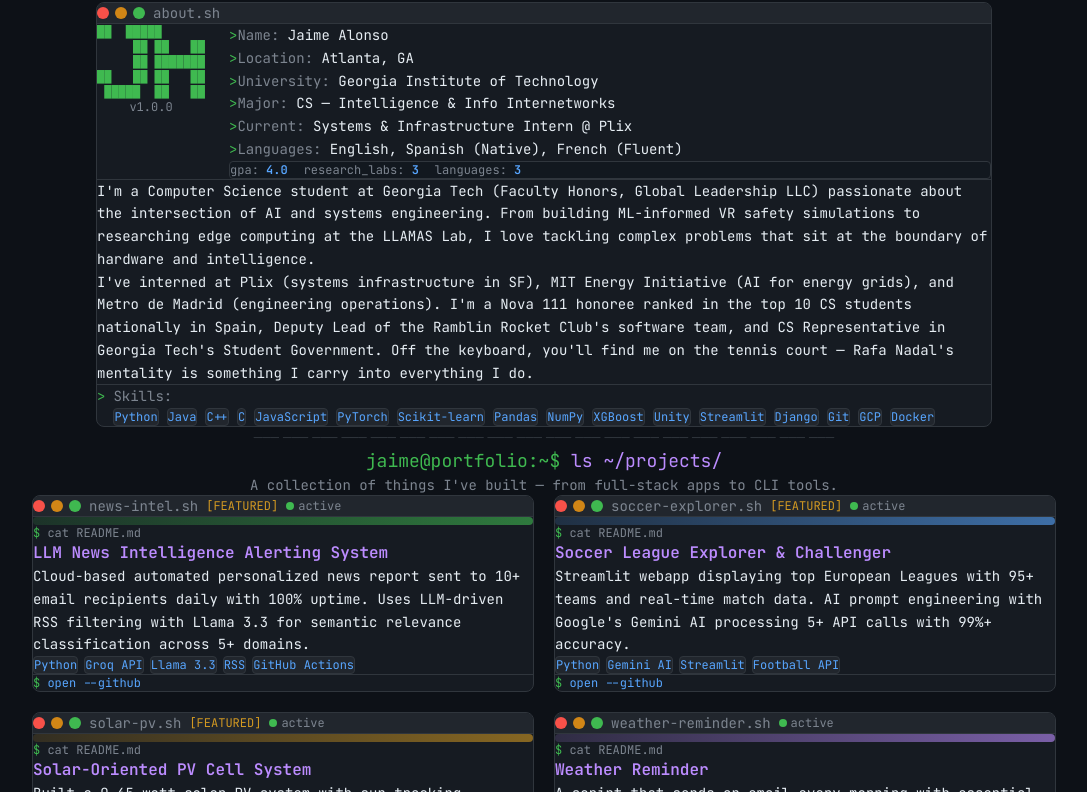
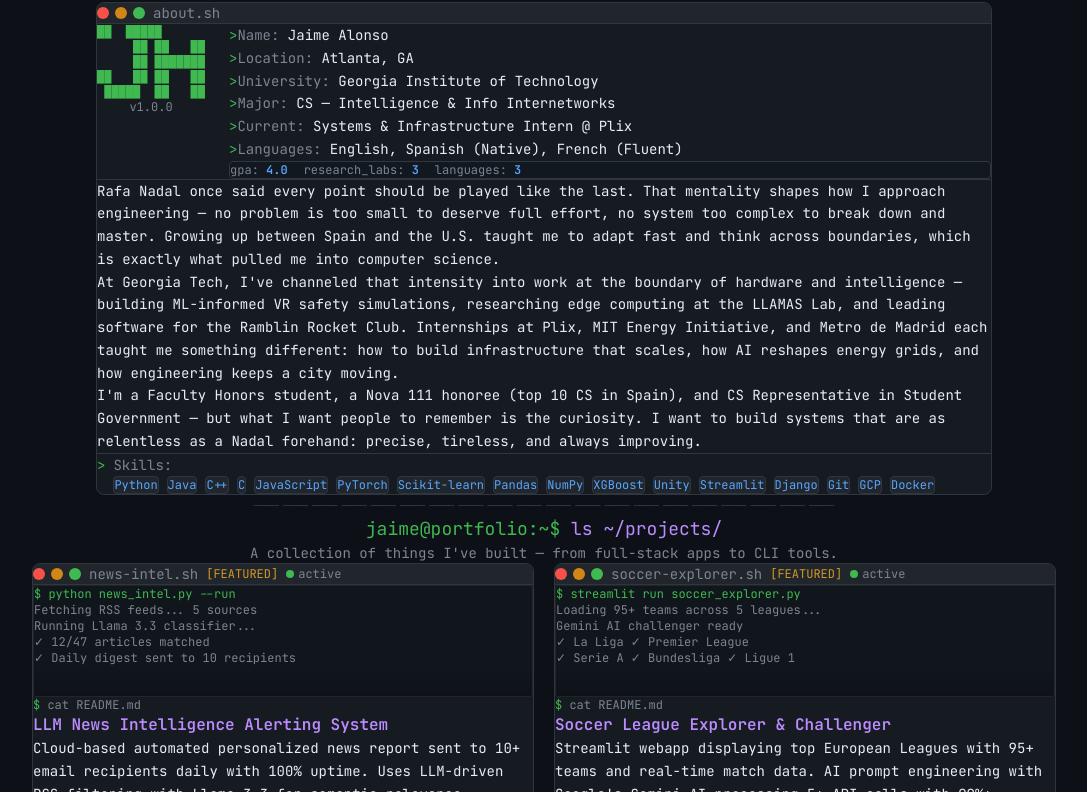
Before and after one commit to JaimeJr1/Portfolio, a React (Vite) app: page / in a window 1280 px wide. Shown: the part 868-1660 px from the top of the page, without its empty margins (96-1183 px from the left). Built offline with nearby package versions, Linux system fonts and the light colour scheme.

Commit message:
Add project terminal previews, rewrite bio, add availability CTA
- Replace gradient strips with terminal-style command output previews
- Rewrite About bio: lead with Nadal mentality, weave credentials into story
- Add pulsing "open to opportunities" status block in Contact section

```diff
--- a/src/data/projects.js
+++ b/src/data/projects.js
@@ -9,6 +9,13 @@ export const projects = [
     status: 'active',
     featured: true,
     color: '#3fb950',
+    preview: [
+      '$ python news_intel.py --run',
+      'Fetching RSS feeds... 5 sources',
+      'Running Llama 3.3 classifier...',
+      '✓ 12/47 articles matched',
+      '✓ Daily digest sent to 10 recipients',
+    ],
   },
   {
     title: 'Soccer League Explorer & Challenger',
@@ -20,6 +27,13 @@ export const projects = [
     status: 'active',
     featured: true,
     color: '#58a6ff',
+    preview: [
+      '$ streamlit run soccer_explorer.py',
+      'Loading 95+ teams across 5 leagues...',
+      'Gemini AI challenger ready',
+      '✓ La Liga  ✓ Premier League',
+      '✓ Serie A  ✓ Bundesliga  ✓ Ligue 1',
+    ],
   },
   {
     title: 'Solar-Oriented PV Cell System',
@@ -31,6 +45,13 @@ export const projects = [
     status: 'active',
     featured: true,
     color: '#d29922',
+    preview: [
+      '$ ./solar_tracker --start',
+      'Initializing servos... OK',
+      'Light sensor calibrated: 820 lux',
+      'Tracking sun position... 42.3°',
+      '✓ Output: 0.65W | Bluetooth: connected',
+    ],
   },
   {
     title: 'Weather Reminder',
@@ -42,6 +63,13 @@ export const projects = [
     status: 'active',
     featured: false,
     color: '#bc8cff',
+    preview: [
+      '$ python weather.py --send',
+      'Fetching forecast for Atlanta, GA...',
+      '☀ 78°F | Humidity: 45%',
+      '"Stay hungry, stay foolish."',
+      '✓ Email sent at 7:00 AM',
+    ],
   },
   {
     title: 'Frog Game',
@@ -53,6 +81,13 @@ export const projects = [
     status: 'archived',
     featured: false,
     color: '#f85149',
+    preview: [
+      '$ java -jar frog_game.jar',
+      'Loading level 1...',
+      '🐸 ━━━━━━━━━━━━━━━ 🏁',
+      '   🚗  🚙   🚕  🚗',
+      'Score: 350 | Lives: 3',
+    ],
   },
   {
     title: 'Movie Store',
@@ -64,5 +99,12 @@ export const projects = [
     status: 'archived',
     featured: false,
     color: '#d18616',
+    preview: [
+      '$ python manage.py runserver',
+      'Starting Django server on :8000',
+      'Models loaded: Movie, Genre, Review',
+      '✓ 120 movies in catalog',
+      '✓ Admin panel ready at /admin',
+    ],
   },
 ]
--- a/src/sections/About.jsx
+++ b/src/sections/About.jsx
@@ -67,17 +67,22 @@ export default function About() {
 
           <div className="mt-6 border-t border-border pt-5 space-y-4">
             <p className="text-text-primary leading-relaxed">
-              I'm a Computer Science student at Georgia Tech (Faculty Honors, Global Leadership LLC)
-              passionate about the intersection of AI and systems engineering. From building ML-informed
-              VR safety simulations to researching edge computing at the LLAMAS Lab, I love tackling
-              complex problems that sit at the boundary of hardware and intelligence.
+              Rafa Nadal once said every point should be played like the last. That mentality shapes
+              how I approach engineering — no problem is too small to deserve full effort, no system
+              too complex to break down and master. Growing up between Spain and the U.S. taught me
+              to adapt fast and think across boundaries, which is exactly what pulled me into computer science.
             </p>
             <p className="text-text-primary leading-relaxed">
-              I've interned at Plix (systems infrastructure in SF), MIT Energy Initiative (AI for energy grids),
-              and Metro de Madrid (engineering operations). I'm a Nova 111 honoree ranked in the top 10 CS
-              students nationally in Spain, Deputy Lead of the Ramblin Rocket Club's software team, and CS
-              Representative in Georgia Tech's Student Government. Off the keyboard, you'll find me on the
-              tennis court — Rafa Nadal's mentality is something I carry into everything I do.
+              At Georgia Tech, I've channeled that intensity into work at the boundary of hardware and
+              intelligence — building ML-informed VR safety simulations, researching edge computing at the
+              LLAMAS Lab, and leading software for the Ramblin Rocket Club. Internships at Plix, MIT Energy
+              Initiative, and Metro de Madrid each taught me something different: how to build infrastructure
+              that scales, how AI reshapes energy grids, and how engineering keeps a city moving.
+            </p>
+            <p className="text-text-primary leading-relaxed">
+              I'm a Faculty Honors student, a Nova 111 honoree (top 10 CS in Spain), and CS Representative
+              in Student Government — but what I want people to remember is the curiosity. I want to build
+              systems that are as relentless as a Nadal forehand: precise, tireless, and always improving.
             </p>
           </div>
 
--- a/src/sections/Contact.jsx
+++ b/src/sections/Contact.jsx
@@ -40,6 +40,26 @@ export default function Contact() {
             <p className="text-text-muted text-sm mb-6 text-center">
               Want to collaborate or just say hi? Reach out through any of these channels.
             </p>
+
+            <div className="w-full max-w-md mb-6 px-4 py-3 rounded-lg border border-accent-green/30 bg-accent-green/5">
+              <div className="flex items-center gap-2 text-sm">
+                <span className="w-2 h-2 rounded-full bg-accent-green animate-pulse" />
+                <span className="text-accent-green font-semibold">status:</span>
+                <span className="text-text-primary">open to opportunities</span>
+              </div>
+              <div className="mt-2 text-xs text-text-muted pl-4">
+                <span className="text-accent-green select-none">&gt; </span>
+                <span className="text-text-primary">looking_for</span>
+                <span className="text-accent-yellow"> = </span>
+                <span className="text-accent-cyan">"Fall 2026 / Summer 2027 internships"</span>
+              </div>
+              <div className="text-xs text-text-muted pl-4">
+                <span className="text-accent-green select-none">&gt; </span>
+                <span className="text-text-primary">interests</span>
+                <span className="text-accent-yellow"> = </span>
+                <span className="text-accent-cyan">["AI/ML", "systems", "infrastructure"]</span>
+              </div>
+            </div>
 
             <div className="space-y-3 w-full max-w-md">
               {socialLinks.map((link) => (
--- a/src/sections/Projects.jsx
+++ b/src/sections/Projects.jsx
@@ -40,11 +40,15 @@ function ProjectCard({ project, index }) {
         }
         className="h-full hover:border-accent-green hover:shadow-[0_0_20px_rgba(63,185,80,0.1)] transition-all duration-300"
       >
-        {/* Project preview strip */}
-        <div
-          className="w-full h-2 rounded-full mb-4 opacity-60"
-          style={{ background: `linear-gradient(90deg, ${project.color}40, ${project.color})` }}
-        />
+        {/* Terminal preview block */}
+        <div className="relative w-full h-28 rounded border border-border/50 bg-bg-primary/50 p-3 mb-4 overflow-hidden font-mono text-xs">
+          {project.preview.map((line, i) => (
+            <div key={i} className={i === 0 ? 'text-accent-green' : 'text-text-muted'}>
+              {line}
+            </div>
+          ))}
+          <div className="absolute bottom-0 left-0 right-0 h-6 bg-gradient-to-t from-bg-primary/80 to-transparent pointer-events-none" />
+        </div>
 
         <div className="text-text-muted text-xs mb-3">
           <span className="text-accent-green">$</span> cat README.md
```
